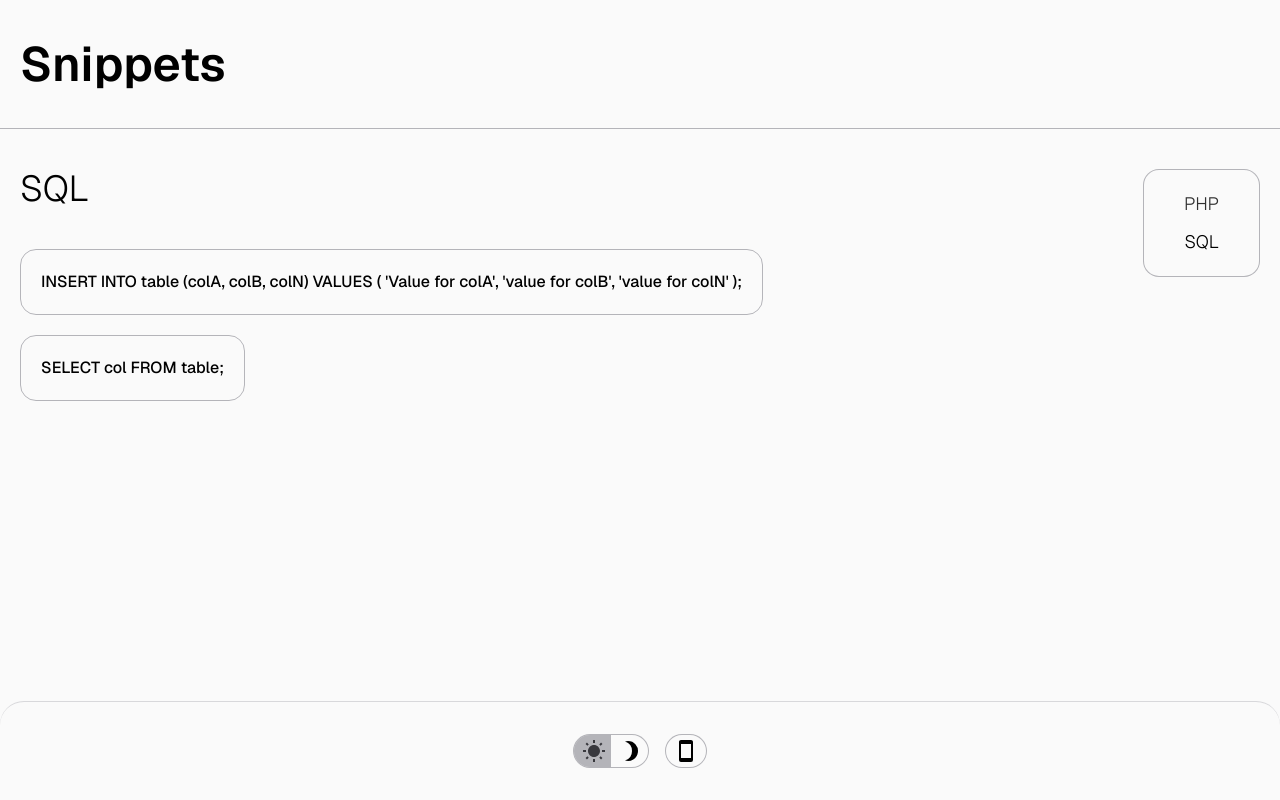
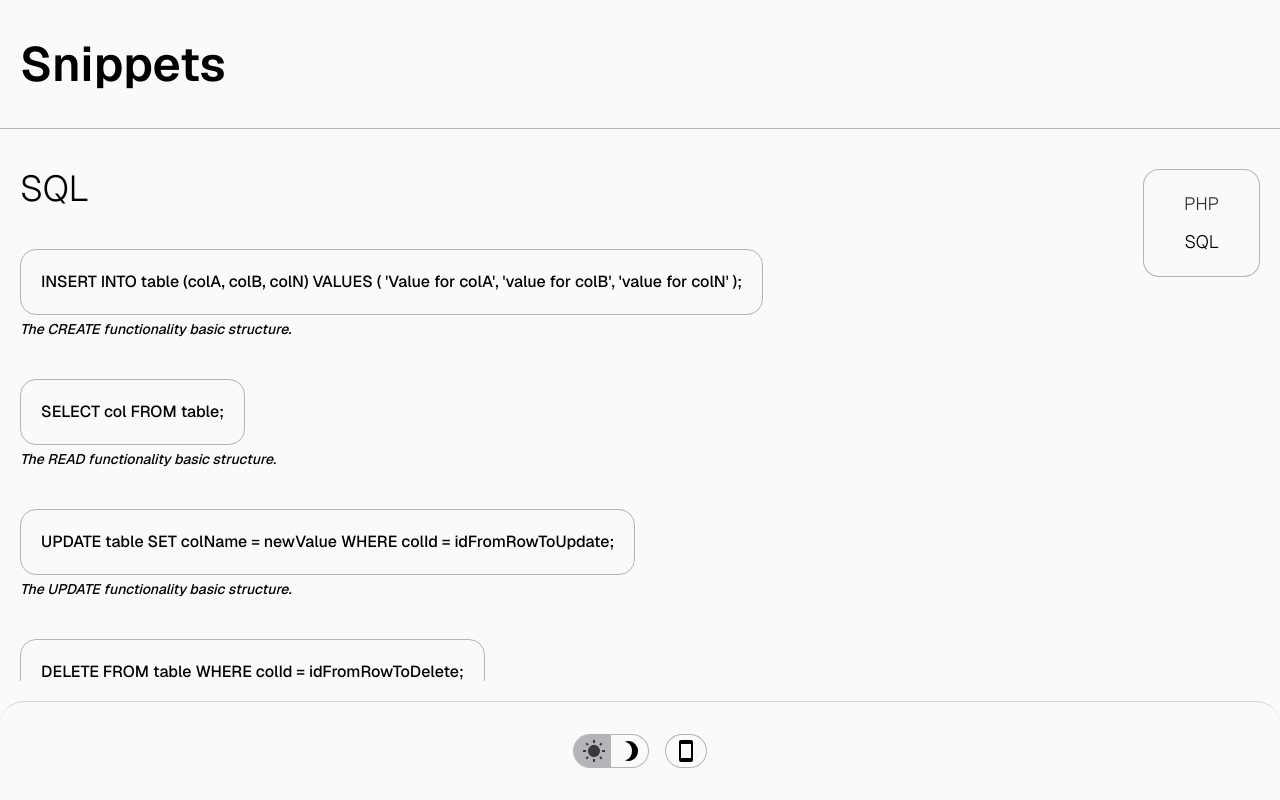
Before and after one commit to NibboNi/code-snippets, a React (Vite) app: page /sql in a window 1280 px wide. Built offline with nearby package versions, Linux system fonts and the light colour scheme.

Commit message:
update page
Added new code blocks

```diff
--- a/src/pages/Sql.tsx
+++ b/src/pages/Sql.tsx
@@ -1,13 +1,56 @@
+import Heading from '../components/Heading';
 import CodeBlock from '../components/CodeBlock';
-import Heading from '../components/Heading';
+import Comment from '../components/Comment';
 
 function Sql() {
   return (
     <>
       <Heading title="sql" />
-      <div className="flex flex-col items-start justify-start gap-5">
-        <CodeBlock content="INSERT INTO table (colA, colB, colN) VALUES ( 'Value for colA', 'value for colB', 'value for colN' );" />
-        <CodeBlock content="SELECT col FROM table;" />
+      <div className="flex flex-col items-start justify-start gap-10">
+        <div className="w-full flex flex-col items-start justify-start gap-1">
+          <CodeBlock content="INSERT INTO table (colA, colB, colN) VALUES ( 'Value for colA', 'value for colB', 'value for colN' );" />
+          <Comment comment="The CREATE functionality basic structure." />
+        </div>
+        <div className="w-full flex flex-col items-start justify-start gap-1">
+          <CodeBlock content="SELECT col FROM table;" />
+          <Comment comment="The READ functionality basic structure." />
+        </div>
+        <div className="w-full flex flex-col items-start justify-start gap-1">
+          <CodeBlock content="UPDATE table SET colName = newValue WHERE colId = idFromRowToUpdate;" />
+          <Comment comment="The UPDATE functionality basic structure." />
+        </div>
+        <div className="w-full flex flex-col items-start justify-start gap-1">
+          <CodeBlock content="DELETE FROM table WHERE colId = idFromRowToDelete;" />
+          <Comment comment="The DELETE functionality basic structure." />
+        </div>
+        <div className="w-full flex flex-col items-start justify-start gap-1">
+          <CodeBlock content="CREATE DATABASE databaseName;" />
+          <Comment comment="Create a database." />
+        </div>
+        <div className="w-full flex flex-col items-start justify-start gap-1">
+          <CodeBlock content="USE databaseName;" />
+          <Comment comment="Use a database." />
+        </div>
+        <div className="w-full flex flex-col items-start justify-start gap-1">
+          <CodeBlock content="SHOW TABLES;" />
+          <Comment comment="Show database's tables." />
+        </div>
+        <div className="w-full flex flex-col items-start justify-start gap-1">
+          <CodeBlock content="CREATE TABLE tableName ( colA TYPE ( EXTENSION ) PROPS..., colN TYPE ( EXTENSION ) PROPS..., PRIMARY KEY ( colName ) );" />
+          <Comment comment="Basic structure to create a table." />
+        </div>
+        <div className="w-full flex flex-col items-start justify-start gap-1">
+          <CodeBlock content="ALTER TABLE tableName ADD newColName TYPE ( EXTENSION ) PROPS...;" />
+          <Comment comment="Adds a new column to a table." />
+        </div>
+        <div className="w-full flex flex-col items-start justify-start gap-1">
+          <CodeBlock content="ALTER TABLE tableName DROP COLUMN colName;" />
+          <Comment comment="Removes a column from a table." />
+        </div>
+        <div className="w-full flex flex-col items-start justify-start gap-1">
+          <CodeBlock content="DROP TABLE tableName;" />
+          <Comment comment="Removes a table." />
+        </div>
       </div>
     </>
   );
```
